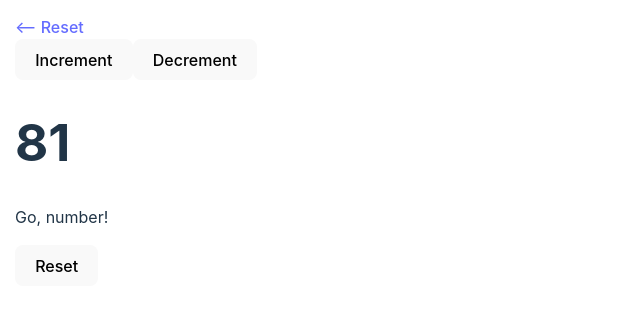
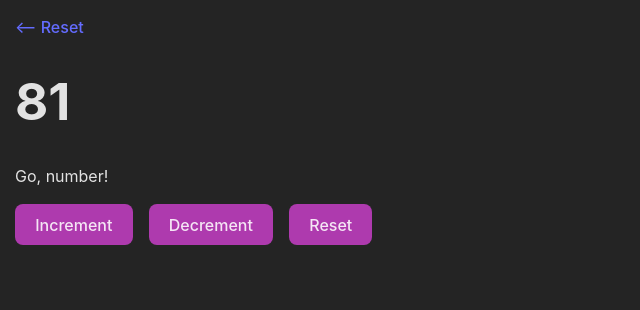
Before and after one commit to JanZaion/native-react-hooks, a React (Vite) app: page /useState in a window 1280 px wide. Shown: the top 310 px of the page, without its empty margins (0-640 px from the left). Built offline with nearby package versions, Linux system fonts and the light colour scheme.

Commit message:
feat: add styles

```diff
--- a/src/index.css
+++ b/src/index.css
@@ -19,7 +19,7 @@ a {
   text-decoration: inherit;
 }
 a:hover {
-  color: #535bf2;
+  color: #444bc4;
 }
 
 body {
@@ -38,10 +38,12 @@ button {
   border-radius: 8px;
   border: 1px solid transparent;
   padding: 0.6em 1.2em;
+  margin-right: 1rem;
   font-size: 1em;
   font-weight: 500;
   font-family: inherit;
-  background-color: #1a1a1a;
+  color: rgba(255, 255, 255, 0.87);
+  background-color: #ae3aae;
   cursor: pointer;
   transition: border-color 0.25s;
 }
@@ -52,16 +54,3 @@ button:focus,
 button:focus-visible {
   outline: 4px auto -webkit-focus-ring-color;
 }
-
-@media (prefers-color-scheme: light) {
-  :root {
-    color: #213547;
-    background-color: #ffffff;
-  }
-  a:hover {
-    color: #747bff;
-  }
-  button {
-    background-color: #f9f9f9;
-  }
-}
--- a/src/nativeHooks/UseRef.tsx
+++ b/src/nativeHooks/UseRef.tsx
@@ -44,12 +44,15 @@ export const UseRef = () => {
         `${secondsPassed.toFixed(1)}
          ${(event.target as HTMLInputElement).value}`,
       ]);
+      // (event.target as HTMLInputElement).value = "";
     }
   };
 
+  // inputRef.current.value = "";
+
   return (
     <>
-      <h1>Time passed: {secondsPassed.toFixed(1)}</h1>
+      <h1>Seconds: {secondsPassed.toFixed(1)}</h1>
       <button onClick={handleStart}>Start</button>
       <button onClick={handleStop}>Stop</button>
       {/* Or use ref to reference a DOM node */}
@@ -60,8 +63,8 @@ export const UseRef = () => {
         onKeyUp={storeTime}
       />
       <div>
-        {storedTimes.map((time) => (
-          <p key={time}>{time}</p>
+        {storedTimes.map((time, index) => (
+          <p key={`${time}_${index}`}>{time}</p>
         ))}
       </div>
     </>
--- a/src/nativeHooks/UseState.tsx
+++ b/src/nativeHooks/UseState.tsx
@@ -36,13 +36,16 @@ export const UseState = () => {
 
   // Changing the key of the component
   // will reset the component to it's initial state.
-  const reset = () => setResetKey(getRandomWholeNumber);
+  const reset = () => {
+    setResetKey(getRandomWholeNumber);
+    setNumber(getRandomWholeNumber);
+  };
 
   return (
     <>
+      <CountLabel key={resetKey} count={number} />
       <button onClick={increment}>Increment</button>
       <button onClick={decrement}>Decrement</button>
-      <CountLabel key={resetKey} count={number} />
       <button onClick={reset}>Reset</button>
     </>
   );
```
